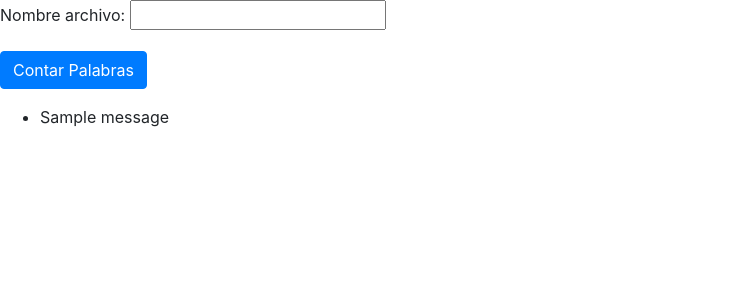
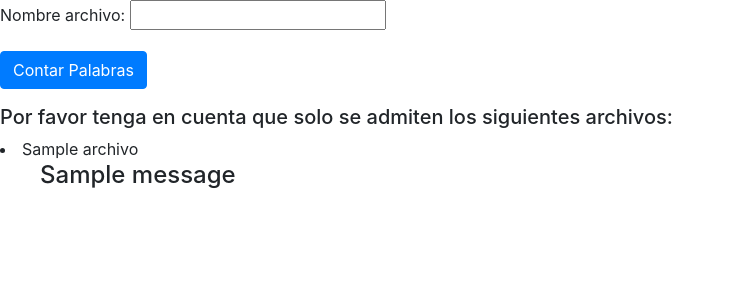
Before and after one commit to cmartinezbjmu/DatosEnormes, a Django app: template templates/contador_palabras.html in a window 1280 px wide. Shown: the top 300 px of the page, without its empty margins (0-735 px from the left). Run offline with Django 3.2, Linux system fonts and the light colour scheme; tables that the repository leaves empty hold one stand-in row (values such as "Sample post"); the template is opened without the code that fills it: values that come from a table or form of the project are taken from there, most other values are stand-ins (such as "Sample title", 1, 10 or a date in 2020); one stand-in notice (Sample message) is shown; some libraries are stand-ins or nearby versions.

Commit message:
Muestra al usuario la lista de archivos disponibles a procesar

```diff
--- a/templates/contador_palabras.html
+++ b/templates/contador_palabras.html
@@ -17,10 +17,14 @@
         {{ form.as_p }}
         <button type="submit" class="btn btn-primary">Contar Palabras</button>
     </form>
+    <h5>Por favor tenga en cuenta que solo se admiten los siguientes archivos:</h5>
+    {% for archivo in archivos %}
+    <li>{{ archivo }}</li>
+    {% endfor %}
     {% if messages %}
     <ul class="messages">
         {% for message in messages %}
-        <li{% if message.tags %} class="{{ message.tags }}"{% endif %}>{{ message }}</li>
+        <h4{% if message.tags %} class="{{ message.tags }}"{% endif %}>{{ message }}</h4>
         {% endfor %}
     </ul>
     {% endif %}
```
Also changed, not shown: conteo_palabras/views.py (+12 -1 lines).
